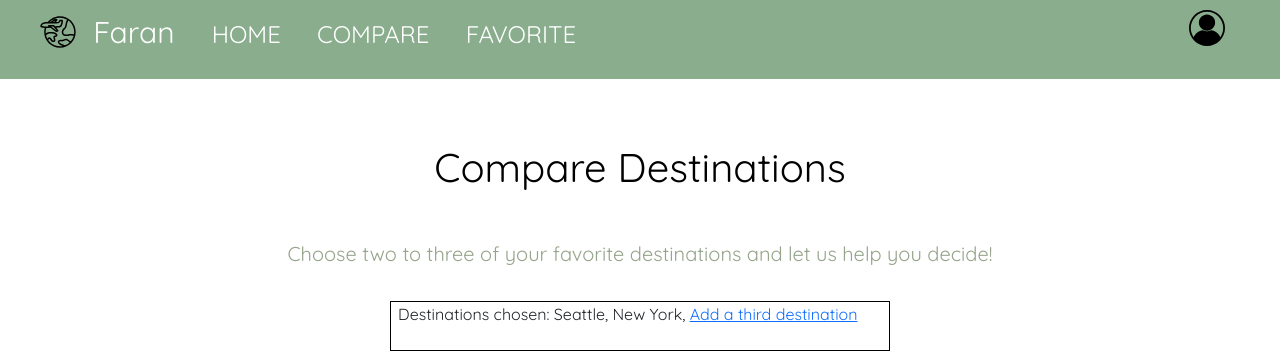
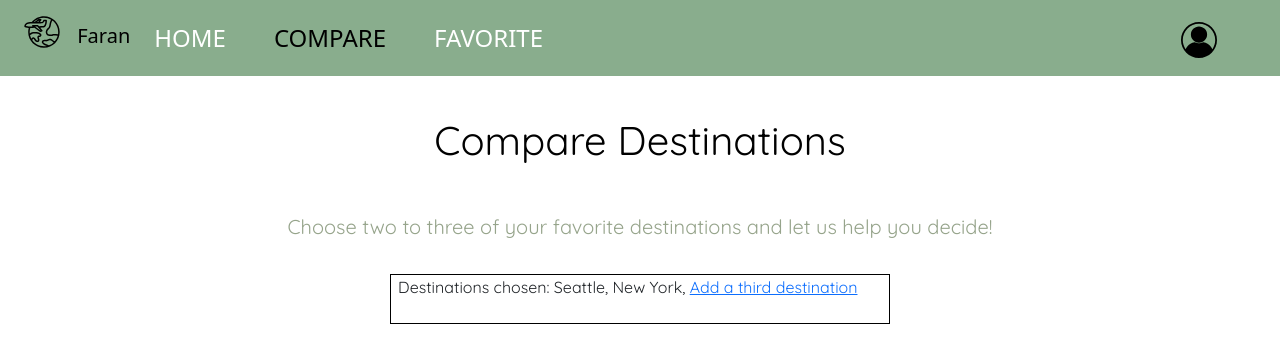
Before and after one commit to info340b-wi23/project-info340-group-bb4, a plain HTML site: page 2comparisonPage.html in a window 1280 px wide. Shown: the top 351 px of the page. Drawn offline with nearby package versions, Linux system fonts and the light colour scheme.

Commit message:
fix navbar for all

```diff
--- a/2comparisonPage.html
+++ b/2comparisonPage.html
@@ -9,29 +9,27 @@
       <link rel="stylesheet" href="css/style.css">
    </head>
    <body>
-      <nav class="navbar" style="background-color: #89AD8D;">
-         <div class="container-fluid navbar-collapse collapse" id="basic-navbar-nav">
-            <ul>
-               <li>
+      <header>
+         <!-- https://getbootstrap.com/docs/5.3/components/navbar/ -->
+         <nav class="navbar navbar-expand-lg" style="background-color: #89AD8D;">
+            <div class="container-fluid">
               <a class="navbar-brand" href="index.html">
                 <img src="img/noun-world-travel-5074160.svg" alt="Logo" width="60" height="60" class="d-inline-block">
-                     <p class="d-inline-block logo">Faran</p>
+                Faran
               </a>
+              <button class="navbar-toggler" type="button" data-bs-toggle="collapse" data-bs-target="#navbarNav" aria-controls="navbarNav" aria-expanded="false" aria-label="Toggle navigation">
+                <span class="navbar-toggler-icon"></span>
+              </button>
+              <div class="collapse navbar-collapse" id="navbarNav">
+                <ul class="navbar-nav">
+                  <li class="nav-item">
+                    <a class="nav-link" href="index.html">HOME</a>
                   </li>
-               <li class="nav-item d-inline-block">
-                  <a class="nav-link active" aria-current="page" href="index.html">
-                     <p>HOME</p>
-                  </a>
+                  <li class="nav-item">
+                    <a class="nav-link active" aria-current="page" href="2comparisonPage.html">COMPARE</a>
                   </li>
-               <li class="nav-item d-inline-block">
-                  <a class="nav-link" href="2comparisonPage.html">
-                     <p>COMPARE</p>
-                  </a>
-               </li>
-               <li class="nav-item d-inline-block ">
-                  <a class="nav-link" href="favorites.html">
-                     <p>FAVORITE</p>
-                  </a>
+                  <li class="nav-item">
+                    <a class="nav-link" href="favorites.html">FAVORITE</a>
                   </li>
                   <li class="nav-item d-inline-block login">
                     <a class="nav-link" href="profile.html">
@@ -40,8 +38,9 @@
                   </li>
                 </ul>
               </div>
+            </div>
          </nav>
-      <header>
+
          <h1>Compare Destinations</h1>
          <p>Choose two to three of your favorite destinations and let us help you decide!</p>
       </header>
--- a/css/style.css
+++ b/css/style.css
@@ -1,7 +1,7 @@
 /* general styling */
-* {
-    /* box-sizing: border-box; */
-}
+/* * {
+    box-sizing: border-box;
+} */
 
 h1, h2, h3 {
     font-family: 'Quicksand', sans-serif;
@@ -17,11 +17,11 @@ p{
     font-family: 'Quicksand', sans-serif;
 }
 
+/* for navbar below*/
 .logo{
     color: white;
     font-size: 1.5em;
 }
-
 
 ul{
     padding: 0;
@@ -47,7 +47,6 @@ a.nav-link {
     right: 2rem;
 }
 
-
 nav li{
     display: inline;
     margin: 0 1rem;
@@ -57,11 +56,11 @@ nav li{
     align-items: center;
 }
 
-
-
 .input-group{
     display: inline;
 }
+
+/* for nav bar above */
 
 
 .homepage{
@@ -149,7 +148,7 @@ header p {
 
 header{
     color: black;
-    padding-top: 1.5rem;
+    /* padding-top: 1.5rem; */
     padding-bottom: 1rem;
 }
 
```
Also changed, not shown: 3comparisonPage.html (+18 -19 lines), favorites.html (+16 -14 lines), home-search-details.html (+16 -16 lines), home-search-start.html (+16 -16 lines), index.html (+24 -28 lines), profile.html (+17 -17 lines), register.html (+16 -16 lines). Lines whose indentation alone changed are shown as unchanged.
